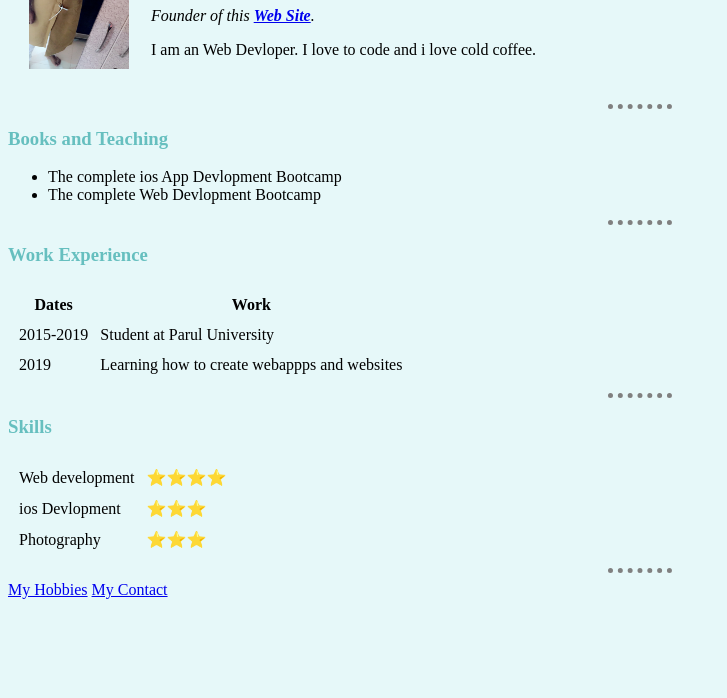
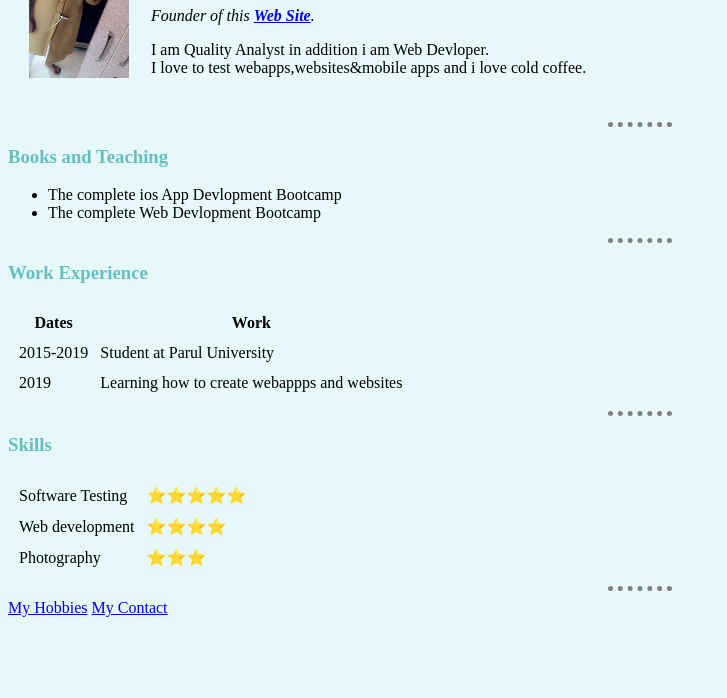
Before and after one commit to ashi124/cv, a plain HTML site: page index.html in a window 1280 px wide. Shown: the part 102-800 px from the top of the page, without its empty margins (0-727 px from the left). Drawn offline with Linux system fonts and the light colour scheme; files that its build step writes are made by us from their sources.

Commit message:
Add files via upload

```diff
--- a/index.html
+++ b/index.html
@@ -15,7 +15,7 @@
         <h1>Ashish Zala</h1>
         <link rel="stylesheet" href="css/styles.css">
         <p><em>Founder of this <strong><a href="https://www.appbrewery.co/p/web-development-course-resources/">Web Site</a></strong>.</em></p>
-        <p>I am an Web Devloper. I love to code and i love cold coffee.</p>
+        <p> I am Quality Analyst in addition i am Web Devloper.<br />I love to test webapps,websites&mobile apps and i love cold coffee.</p>
       </td>
     </tr>
   </table>
@@ -47,12 +47,12 @@
   <h3>Skills</h3>
   <table cellspacing="10">
     <tr>
+      <td>Software Testing</td>
+      <td>⭐⭐⭐⭐⭐</td>
+    </tr>
+    <tr>
       <td>Web development</td>
       <td>⭐⭐⭐⭐</td>
-    </tr>
-    <tr>
-      <td>ios Devlopment</td>
-      <td>⭐⭐⭐</td>
     </tr>
     <tr>
       <td>Photography</td>
```
